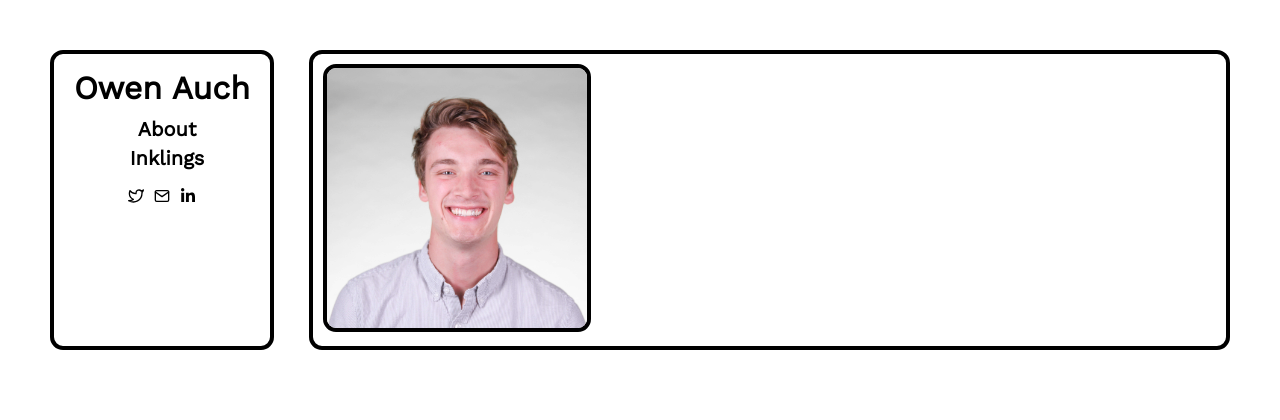
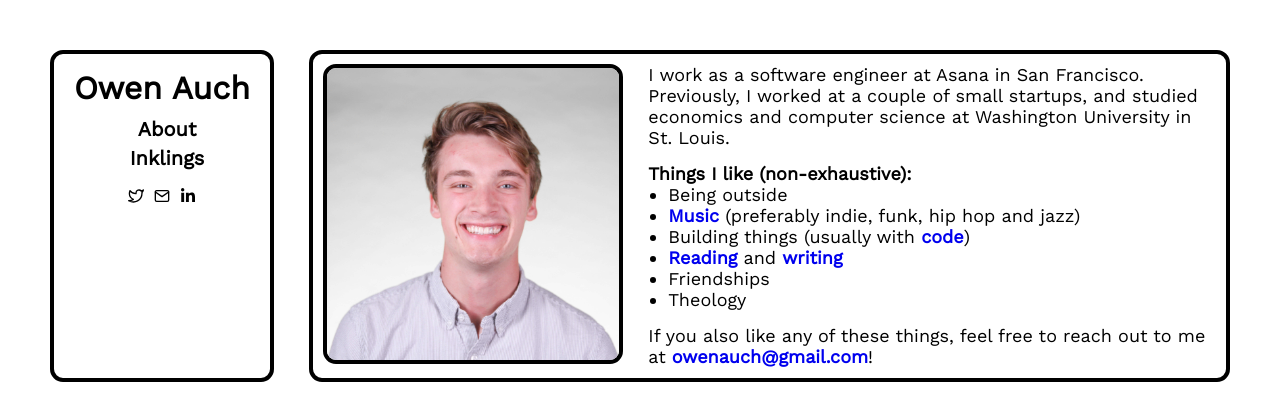
Before and after one commit to owenauch/personal-website, a Gatsby site: page /about in a window 1280 px wide. Built offline with nearby package versions, Linux system fonts and the light colour scheme; Gatsby itself is replaced by a stand-in of ours.

Commit message:
first draft of about

```diff
--- a/src/components/about_content.tsx
+++ b/src/components/about_content.tsx
@@ -1,12 +1,50 @@
 import React from "react"
 import aboutPhoto from "../images/me.jpg"
+import { Link } from "gatsby"
 
 const AboutContent: React.FC = () => (
   <div className="AboutContent Global-bigBorder">
-    <img
-      src={aboutPhoto}
-      className="AboutContent-aboutPhoto Global-bigBorder"
-    />
+    <div className="AboutContent-imageContainer">
+      <img
+        src={aboutPhoto}
+        className="AboutContent-aboutPhoto Global-bigBorder"
+      />
+    </div>
+    <div className="AboutContent-text">
+      <p>
+        I work as a software engineer at Asana in San Francisco. Previously, I
+        worked at a couple of small startups, and studied economics and computer
+        science at Washington University in St. Louis.
+      </p>
+      <p className="AboutContent-thingsILike">
+        Things I like (non-exhaustive):
+      </p>
+      <ul>
+        <li>Being outside</li>
+        <li>
+          <Link to="https://open.spotify.com/user/1222073?si=TRlnYRvkStab6VtJWN7J8w">
+            Music
+          </Link>{" "}
+          (preferably indie, funk, hip hop and jazz)
+        </li>
+        <li>
+          Building things (usually with{" "}
+          <Link to="https://github.com/owenauch">code</Link>)
+        </li>
+        <li>
+          <Link to="https://www.goodreads.com/review/list/27881811-owen?ref=nav_mybooks&shelf=read&sort=rating">
+            Reading
+          </Link>{" "}
+          and <Link to="/inklings/">writing</Link>
+        </li>
+        <li>Friendships</li>
+        <li>Theology</li>
+      </ul>
+      <p className="AboutContent-finalBlurb">
+        If you also like any of these things, feel free to reach out to me at{" "}
+        <Link to="mailto:owenauch@gmail.com">owenauch@gmail.com</Link>!
+      </p>
+    </div>
   </div>
 )
 
--- a/src/styles/about_content.css
+++ b/src/styles/about_content.css
@@ -2,9 +2,24 @@
   grid-area: content;
   width: 100%;
   padding: 10px;
+  display: flex;
 }
 
-.AboutContent-aboutPhoto {
-  width: 30%;
-  min-width: 130px;
+.AboutContent-imageContainer {
+  width: 100%;
 }
+
+.AboutContent-text {
+  margin-left: 25px;
+  font-size: 18px;
+}
+
+.AboutContent-thingsILike {
+  margin-top: 15px;
+  font-size: 18px;
+  font-weight: bolder;
+}
+
+.AboutContent-finalBlurb {
+  margin-top: 15px;
+}
--- a/src/styles/global.css
+++ b/src/styles/global.css
@@ -10,6 +10,11 @@ body {
 a {
   text-decoration: none;
   font-weight: bold;
+}
+
+ul li {
+  list-style-type: disc;
+  margin-left: 20px;
 }
 
 .Global-mainContainer {
```
